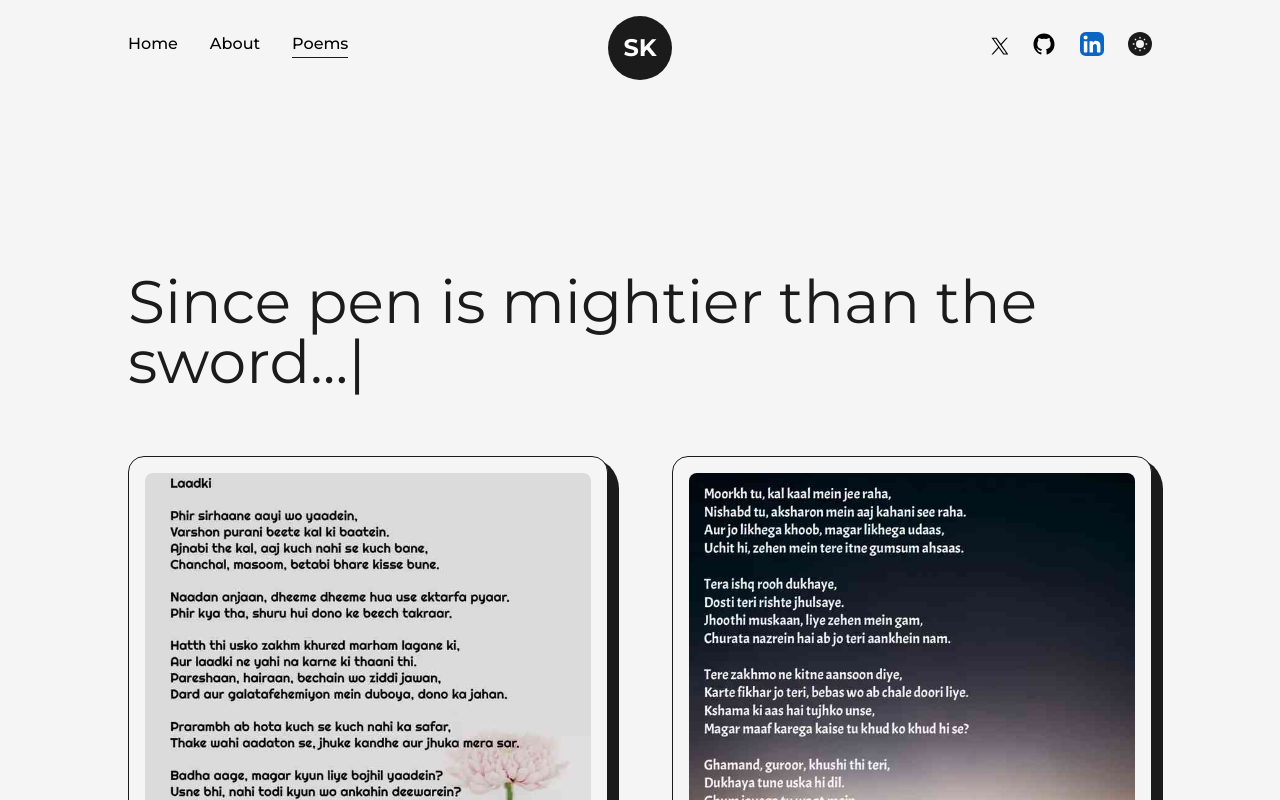
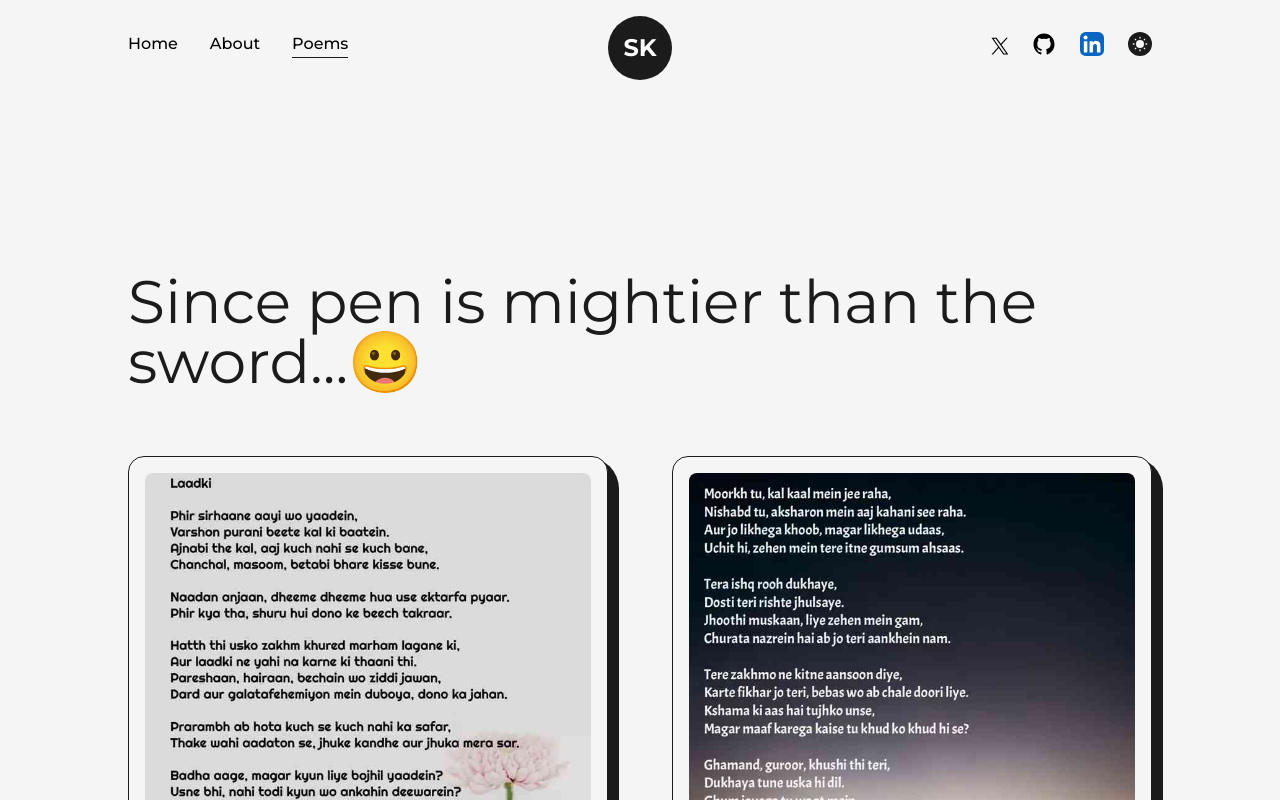
Before and after one commit to swapnilkeshari/swapnilkeshari.github.io, a Next.js app: page /poems in a window 1280 px wide. Shown: the top 800 px of the page. Built offline with nearby package versions, Linux system fonts and the light colour scheme.

Commit message:
translation

```diff
--- a/src/pages/404.js
+++ b/src/pages/404.js
@@ -9,7 +9,7 @@ const NotFound = () => {
   return (
     <>
       <Head>
-        <title>Swapnil Keshari' Website | 404 Page </title>
+        <title>Swapnil Keshari Website | 404 Page </title>
         <meta
           name="description"
           content=""
--- a/src/pages/poems.js
+++ b/src/pages/poems.js
@@ -244,7 +244,7 @@ export default function Articles() {
       >
         <Layout className="pt-16">
           <TypingText
-          text="Since pen is mightier than the sword..."
+          text="Since pen is mightier than the sword...😀"
           className="`inline-block text-dark dark:text-light text-6xl w-full  ${className} xl:text-6xl`"
           repeat={false}
           delay = {120}
```
